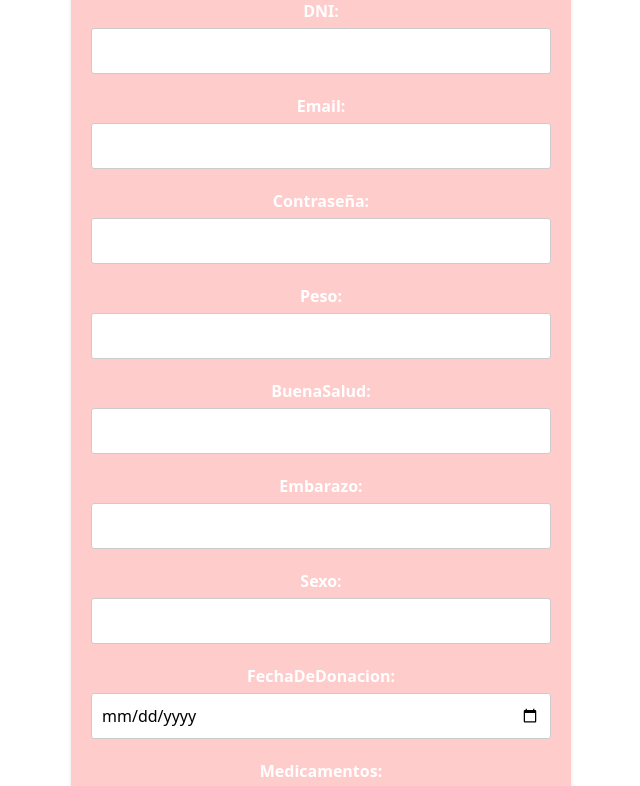
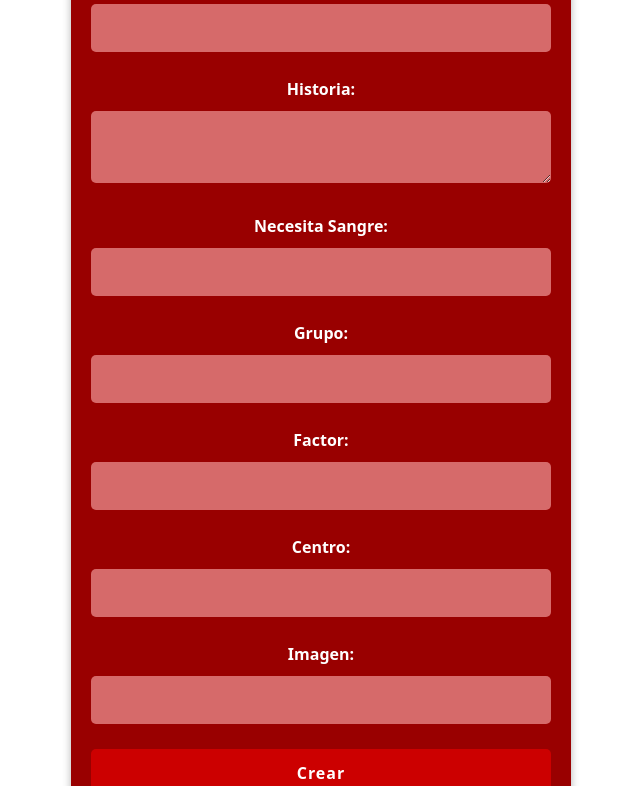
Before and after one commit to uristrauss/FrontEndDONAVIDA, a React (Create React App) app: page / in a window 1280 px wide. Shown: the part 420-1206 px from the top of the page, without its empty margins (319-959 px from the left). Built offline with nearby package versions, Linux system fonts and the light colour scheme; a small style sheet from the web is missing.

Commit message:
pagina de landing

```diff
--- a/package.json
+++ b/package.json
@@ -10,6 +10,7 @@
     "bootstrap": "^5.3.0",
     "react": "^18.2.0",
     "react-dom": "^18.2.0",
+    "react-router-dom": "^6.15.0",
     "react-scripts": "5.0.1",
     "web-vitals": "^2.1.4"
   },
@@ -36,5 +37,8 @@
       "last 1 firefox version",
       "last 1 safari version"
     ]
+  },
+  "devDependencies": {
+    "@babel/plugin-proposal-private-property-in-object": "^7.21.11"
   }
 }
--- a/src/App.js
+++ b/src/App.js
@@ -4,13 +4,13 @@ import RegistroBeneficiario from './RegistroBeneficiario';
 import Tabla from './Tabla';
 import Login from './Login';
 import RegistroUsuario from './RegistroUsuario';
+import Landing from './Landing';
 
 function App() {
   return (
     <div className="App">
       <div className="container">
-        <h1>BENEFICIARIOS</h1>
-        <RegistroUsuario/>
+        <RegistroBeneficiario/>
       </div>
     </div>
   );
--- /dev/null
+++ b/src/Landing.css
@@ -0,0 +1,12 @@
+/* Landing.css */
+.landing-container {
+    position: absolute;
+    top: 0;
+    left: 0;
+    width: 100%;
+    height: 100%;
+    display: flex;
+    justify-content: center;
+    align-items: center;
+    background-color: #4A0000; /* Darker Red */
+  }
--- /dev/null
+++ b/src/Landing.js
@@ -0,0 +1,13 @@
+import React from 'react';
+import logo from './Logo.png'; // Replace with your actual logo file path
+import './Landing.css'; // Import the Landing component's CSS
+
+const Landing = () => {
+  return (
+    <div className="landing-container"> {/* Use the defined CSS class */}
+      <img src={logo} alt="School Logo" />
+    </div>
+  );
+}
+
+export default Landing;
--- a/src/RegistroBeneficiario.css
+++ b/src/RegistroBeneficiario.css
@@ -2,47 +2,73 @@
   max-width: 500px;
   margin: 0 auto;
   padding: 20px;
-  background-color: #ffcccc; /* Change background color to red */
-  border-radius: 5px;
-  box-shadow: 0 2px 4px rgba(0, 0, 0, 0.1);
+  background-color: #990000; /* Darker red background color */
+  border-radius: 10px;
+  box-shadow: 0 2px 8px rgba(0, 0, 0, 0.3);
+  color: #fff;
 }
 
 .registro-beneficiario h2 {
   text-align: center;
   margin-bottom: 20px;
-  color: #fff; /* Change text color to white */
+  font-size: 24px;
 }
 
 .registro-beneficiario .form-group {
-  margin-bottom: 20px;
+  margin-bottom: 25px;
 }
 
 .registro-beneficiario label {
   display: block;
-  margin-bottom: 5px;
+  margin-bottom: 10px;
   font-weight: bold;
-  color: #fff; /* Change label text color to white */
+  font-size: 16px;
 }
 
 .registro-beneficiario input,
 .registro-beneficiario textarea {
   width: 100%;
-  padding: 10px;
-  border: 1px solid #ccc;
-  border-radius: 3px;
+  padding: 12px;
+  border: none;
+  border-radius: 5px;
+  background-color: #d66a6a; /* Light red input background color */
+  color: #fff;
+}
+
+.registro-beneficiario input::placeholder,
+.registro-beneficiario textarea::placeholder {
+  color: #ddd;
 }
 
 .registro-beneficiario button[type="submit"] {
   display: block;
   width: 100%;
-  padding: 10px;
-  background-color: #ff3333; /* Change button background color to red */
+  padding: 12px;
+  background-color: #cc0000; /* Red button background color */
   color: #fff;
   border: none;
-  border-radius: 3px;
+  border-radius: 5px;
   cursor: pointer;
+  font-weight: bold;
+  letter-spacing: 1px;
 }
 
 .registro-beneficiario button[type="submit"]:hover {
-  background-color: #cc0000; /* Change button hover background color to darker red */
+  background-color: #990000; /* Darker red button hover background color */
 }
+
+.registro-beneficiario .footer {
+  text-align: center;
+  margin-top: 20px;
+  color: #ccc;
+  font-size: 14px;
+}
+
+.registro-beneficiario .footer a {
+  color: #fff;
+  text-decoration: underline;
+}
+
+.registro-beneficiario .footer a:hover {
+  color: #ddd;
+}
```
Also changed, not shown: src/Logo.png (added), 1 other file (tests, documents, lock files or other folders).
